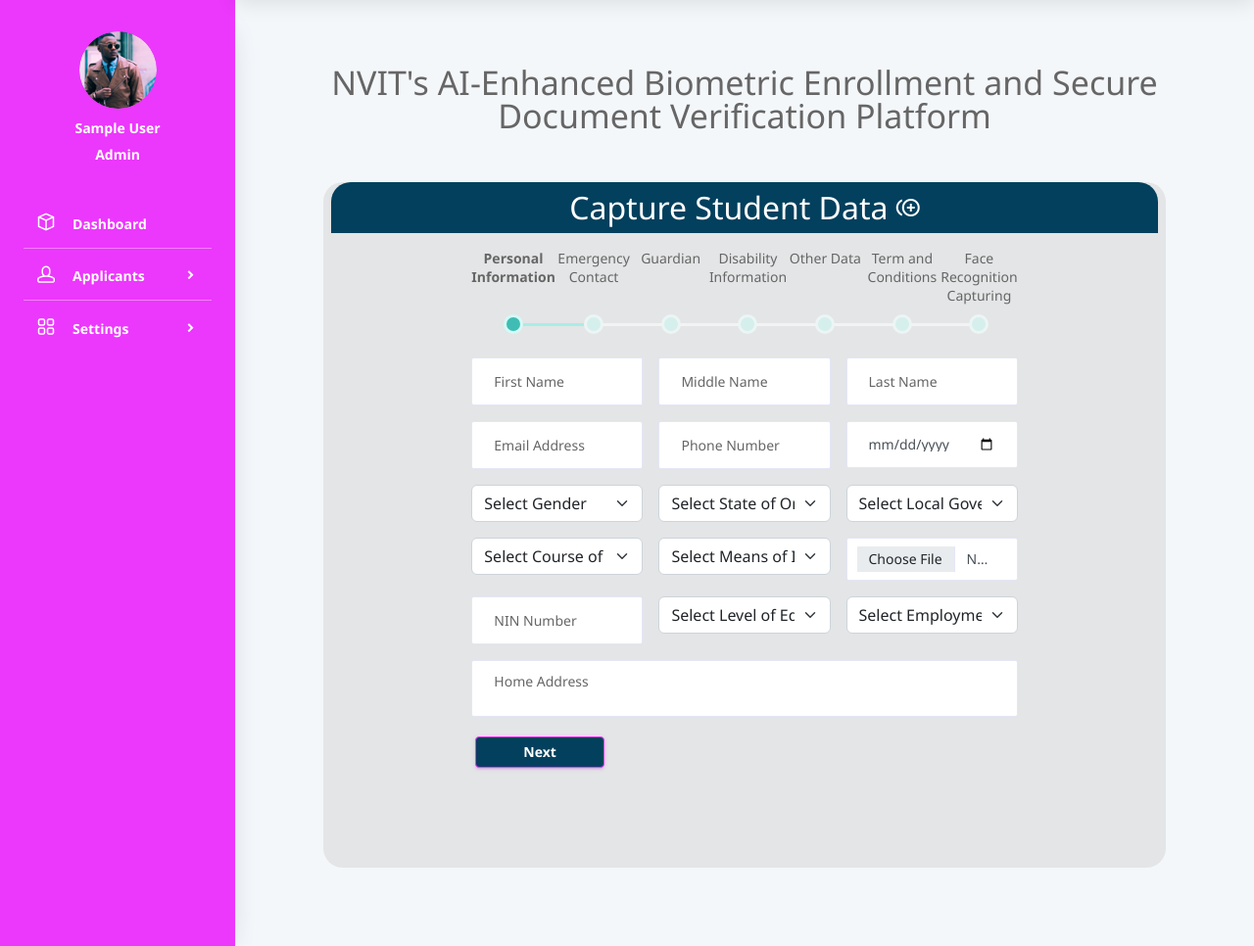
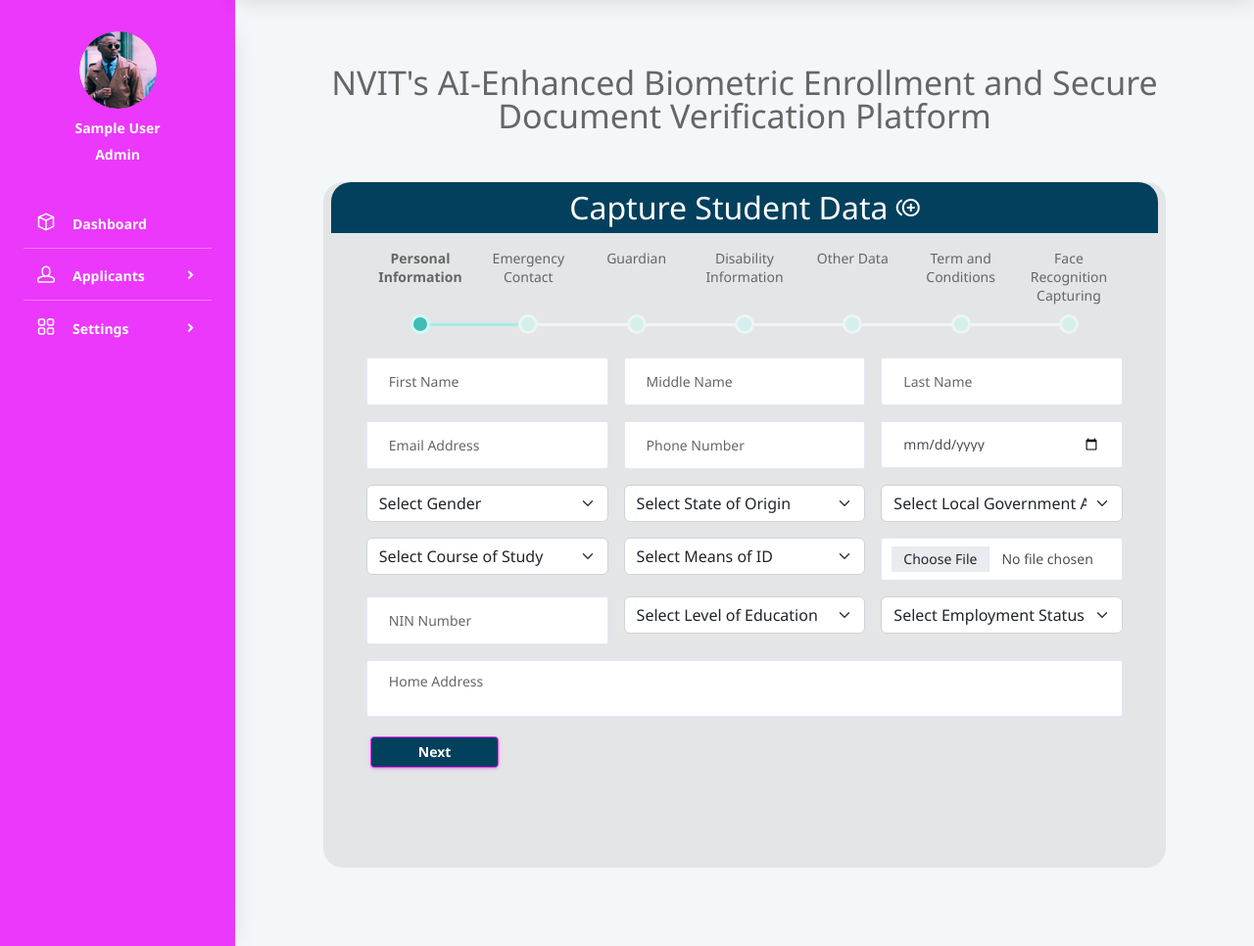
Before and after one commit to adSesugh/nvit-enrol-system-ml, a Flask app: page /capture in a window 1280 px wide. Shown: the part 60-1026 px from the top of the page at 98% size. Run offline with Flask 3, Linux system fonts and the light colour scheme; a user stored in the database is signed in; tables that the repository leaves empty hold one stand-in row (values such as "Sample post"); some libraries are stand-ins or nearby versions.

Commit message:
capture design update

```diff
--- a/app/core/templates/home.html
+++ b/app/core/templates/home.html
@@ -20,7 +20,7 @@
             style="border-radius: 20px;background-color:rgb(211,211,211,0.5);margin:0px 10px 0px 10px;height: 700px;">
             <h2 class="btn-color" style="border-radius: 20px 20px 0px 0px;background-color: #0b4c61;color: white;padding: 10px;">Capture Student Data <i class="material-icons">control_point_duplicate</i></h2>
             <div class="row justify-content-md-center">
-                <div class="col-md-auto col-lg-8 mt-2">
+                <div class="col-md-auto {% if current_user.role == 'admin' %} col-lg-11 {% else %} col-lg-8 {% endif %} mt-2">
                     <form class="upe-mutistep-form" id="Upemultistepsform" action='/add' method="POST" enctype="multipart/form-data">
                         <div class="step-header d-flex mb-4">
                             <span class="steplevel">Personal Information</span>
```
